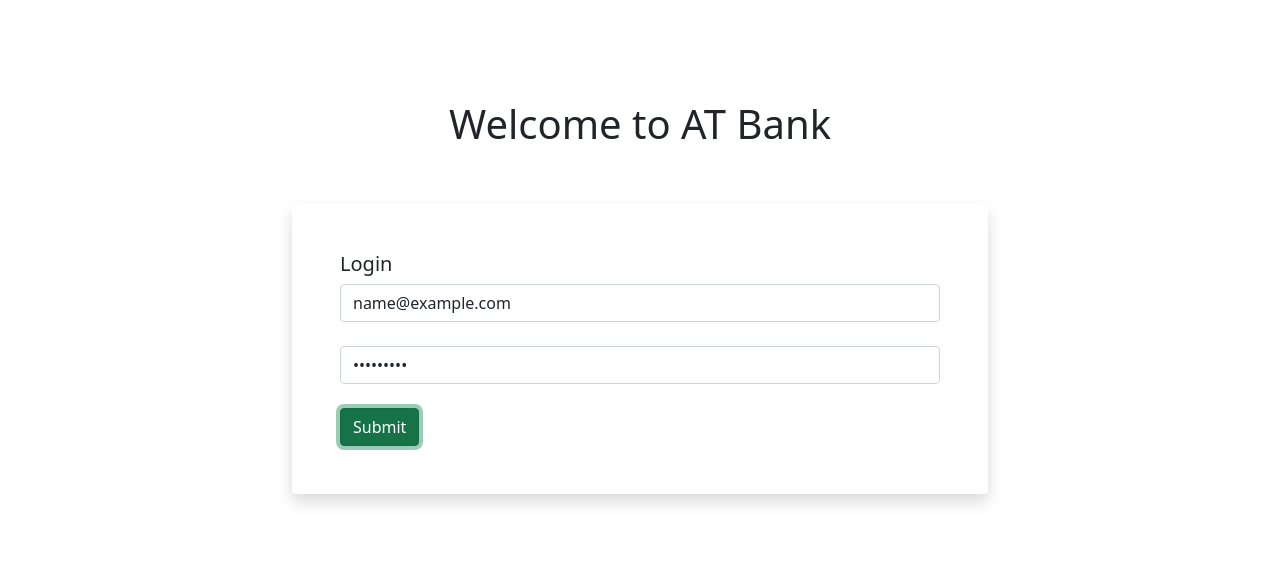
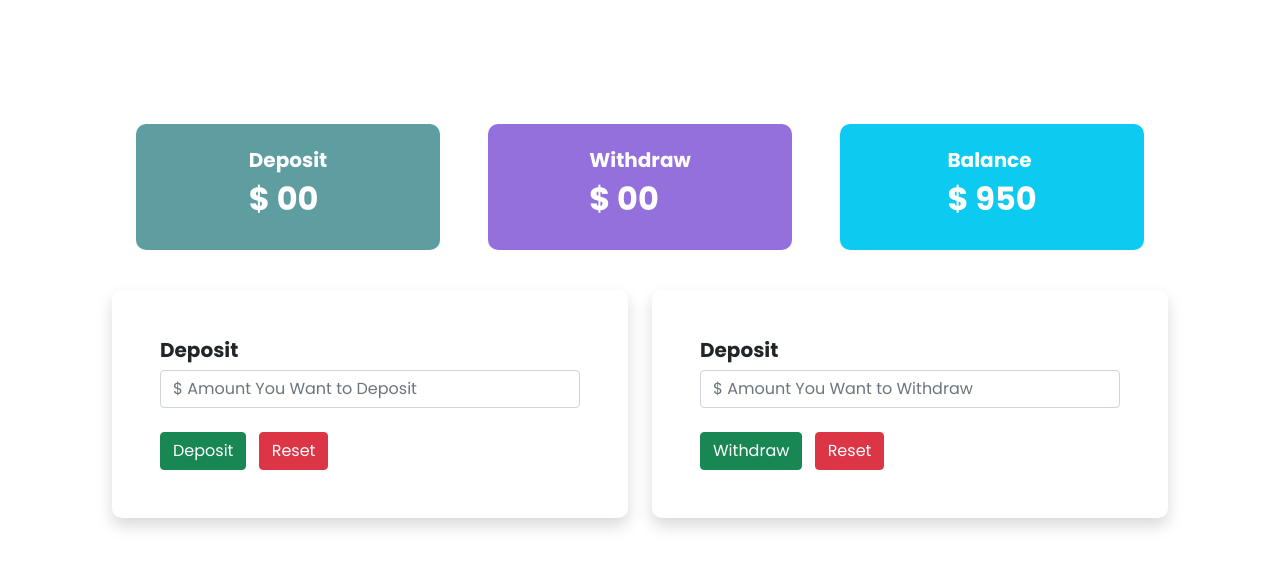
Before and after one commit to aminulds/bank-transaction, a plain HTML site: page index.html in a window 1280 px wide. Both pictures are taken after typing "name@example.com", "Sample123" into the empty fields and a click on the button "Submit". Drawn offline with nearby package versions, Linux system fonts and the light colour scheme.

Commit message:
Complete Deposite system

```diff
--- a/index.html
+++ b/index.html
@@ -5,6 +5,8 @@
     <meta http-equiv="X-UA-Compatible" content="IE=edge">
     <meta name="viewport" content="width=device-width, initial-scale=1.0">
     <title>Bank Transaction</title>
+    <!-- Google Font -->
+    <link href="https://fonts.googleapis.com/css2?family=Poppins:wght@400;700&display=swap" rel="stylesheet">
     <!-- Bootstrap CSS -->
     <link href="https://cdn.jsdelivr.net/npm/bootstrap@5.1.1/dist/css/bootstrap.min.css" rel="stylesheet" integrity="sha384-F3w7mX95PdgyTmZZMECAngseQB83DfGTowi0iMjiWaeVhAn4FJkqJByhZMI3AhiU" crossorigin="anonymous">
     <!-- Custom CSS -->
@@ -13,18 +15,77 @@
 </head>
 <body>
     <main>
-        <div class="container" id="login-section">
+        <div class="container">
+            <!-- Log in -->
             <div class="row d-flex justify-content-center">
-                <h1 class="text-center">Welcome to AT Bank</h1>
-                <div class="col-md-8">
+                <div id="loginSection" class="col-md-8">
+                    <h1 class="text-center">Welcome to AT Bank</h1>
                     <div class="login-submit shadow p-5 mt-5 rounded">
                         <h5>Login</h5>
                         <input type="email" class="form-control"><br>
                         <input type="password" class="form-control"><br>
-                        <input type="button" value="Submit" class="btn btn-success">
+                        <input id="loginBtn" type="button" value="Submit" class="btn btn-success">
+                    </div>
+
+                </div>
+            </div>
+
+
+            <!--  -->
+            <div id="transactionSection">
+                <div class="row gx-5 px-4 p-4">
+                        <div class="col-md-4">
+                            <div class="deposit py-4 text-white d-flex justify-content-center">
+                                <div>
+                                    <h5>Deposit</h5>
+                                    <h2>$ <span id="currentDeposit">00</span></h2>
+                                </div>
+                            </div>
+                        </div>
+                        <div class="col-md-4">
+                            <div class="withdraw py-4 text-white d-flex justify-content-center">
+                                <div>
+                                    <h5>Withdraw</h5>
+                                    <h2>$ <span id="currentWithdraw">00</span></h2>
+                                </div>
+                            </div>
+                        </div>
+                        <div class="col-md-4">
+                            <div class="balance bg-info py-4 text-white d-flex justify-content-center">
+                                <div>
+                                    <h5>Balance</h5>
+                                    <h2>$ <span id="currentBalance">950</span></h2>
+                                </div>
+                            </div>
+                        </div>
+
+                </div>
+                <div class="row mt-3 mb-5">
+                    <div class="col-md-6">
+                        <div class="user-transaction shadow p-5">
+                            <div class="">
+                                <h5>Deposit</h5>
+                                <input type="number" id="depositAmount" class="form-control" placeholder="$ Amount You Want to Deposit"><br>
+                                <div class="">
+                                    <input id="depositBtn" type="button" value="Deposit" class="btn btn-success me-2">
+                                    <input id="depositResetBtn" type="reset" value="Reset" class="btn btn-danger">
+                                </div>
+                            </div>
+                        </div>
+                    </div>
+                    <div class="col-md-6">
+                        <div class="user-transaction shadow p-5">
+                            <div class="">
+                                <h5>Deposit</h5>
+                                <input id="withdrawAmount" type="number" class="form-control" placeholder="$ Amount You Want to Withdraw"><br>
+                                <div class="">
+                                    <input id="withdrawBtn" type="button" value="Withdraw" class="btn btn-success me-2">
+                                    <input id="withdrawResetBtn" type="reset" value="Reset" class="btn btn-danger">
+                                </div>
+                            </div>
+                        </div>
                     </div>
                 </div>
-
             </div>
 
         </div>
@@ -32,6 +93,8 @@
 
 
 
+    <!-- Custom JS -->
+    <script src="main.js"></script>
     <!-- Bootstrap JS -->
     <script src="https://cdn.jsdelivr.net/npm/bootstrap@5.1.1/dist/js/bootstrap.bundle.min.js" integrity="sha384-/bQdsTh/da6pkI1MST/rWKFNjaCP5gBSY4sEBT38Q/9RBh9AH40zEOg7Hlq2THRZ" crossorigin="anonymous"></script>
 </body>
--- /dev/null
+++ b/main.js
@@ -0,0 +1,72 @@
+//remove login section & display transaction section
+const loginBtn = document.getElementById('loginBtn');
+loginBtn.addEventListener('click', function(){
+    const loginSection = document.getElementById('loginSection');
+    loginSection.style.display = 'none';
+
+    const transactionSection = document.getElementById('transactionSection');
+    transactionSection.style.display = 'block';
+})
+
+//reset input function
+inpReset('depositResetBtn', 'depositAmount'); //reset deposit input
+inpReset('withdrawResetBtn', 'withdrawAmount'); //reset withdraw input
+
+
+//FUNCTION
+//input Reset btn Handler
+function inpReset(btnID, inpID) {
+    const btn = document.getElementById(btnID);
+    btn.addEventListener('click', function(){
+        const inp = document.getElementById(inpID);
+        inp.value = '';
+    })
+}
+
+//Update Balance Function
+function updateBalance(id, depositAmount){
+    const currentDeposit = parseFloat(document.getElementById(id).innerText);
+    const totalDeposit = depositAmount + currentDeposit;
+    document.getElementById(id).innerText = totalDeposit;
+}
+
+//Input Amount Function
+function inpAmount(id){
+    let amount = document.getElementById(id).value;
+    if (amount == ''){
+        amount = '0';
+    }
+    const inpValue = parseFloat(amount);
+    return inpValue;
+}
+//auto reset input field function
+function autoReset(id){
+    document.getElementById(id).value = '';
+}
+
+
+//Deposit Handler
+const depositBtn = document.getElementById('depositBtn');
+depositBtn.addEventListener('click', function(){
+
+    const depositAmount = inpAmount('depositAmount');
+
+    updateBalance('currentDeposit', depositAmount);
+    updateBalance('currentBalance', depositAmount);
+
+    autoReset('depositAmount'); //deposit field reset
+
+})
+
+
+//Withdraw Handler
+const withdrawBtn = document.getElementById('withdrawBtn');
+withdrawBtn.addEventListener('click', function(){
+
+    const withdrawAmount = inpAmount('withdrawAmount');
+
+    updateBalance('currentWithdraw', withdrawAmount);
+    updateBalance('currentBalance', -1 * withdrawAmount);
+
+    autoReset('withdrawAmount'); //withdraw field reset
+})
--- a/style.css
+++ b/style.css
@@ -1 +1,10 @@
-body{padding: 100px;}
+body{padding: 100px; font-family: 'Poppins', sans-serif;}
+
+/* Transaction */
+#transactionSection{display: none;}
+.deposit, .withdraw, .balance{border-radius: 10px;}
+.deposit{background-color: cadetblue;}
+.withdraw{background-color: mediumpurple;}
+/* .balance{background-color: dodgerblue;} */
+.user-transaction{border-radius: 10px;}
+#transactionSection h2, h5{font-weight: bold;}
```
